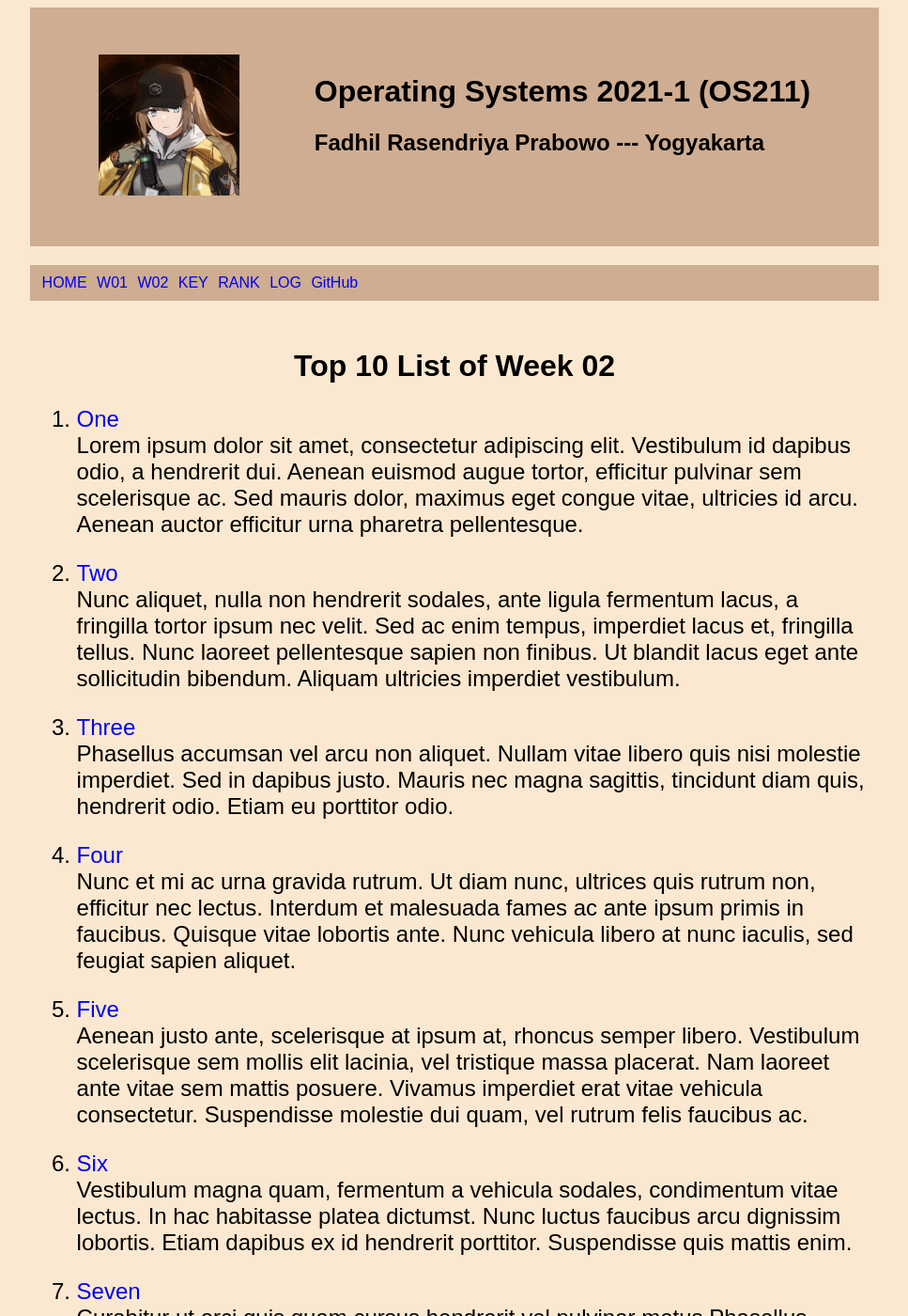
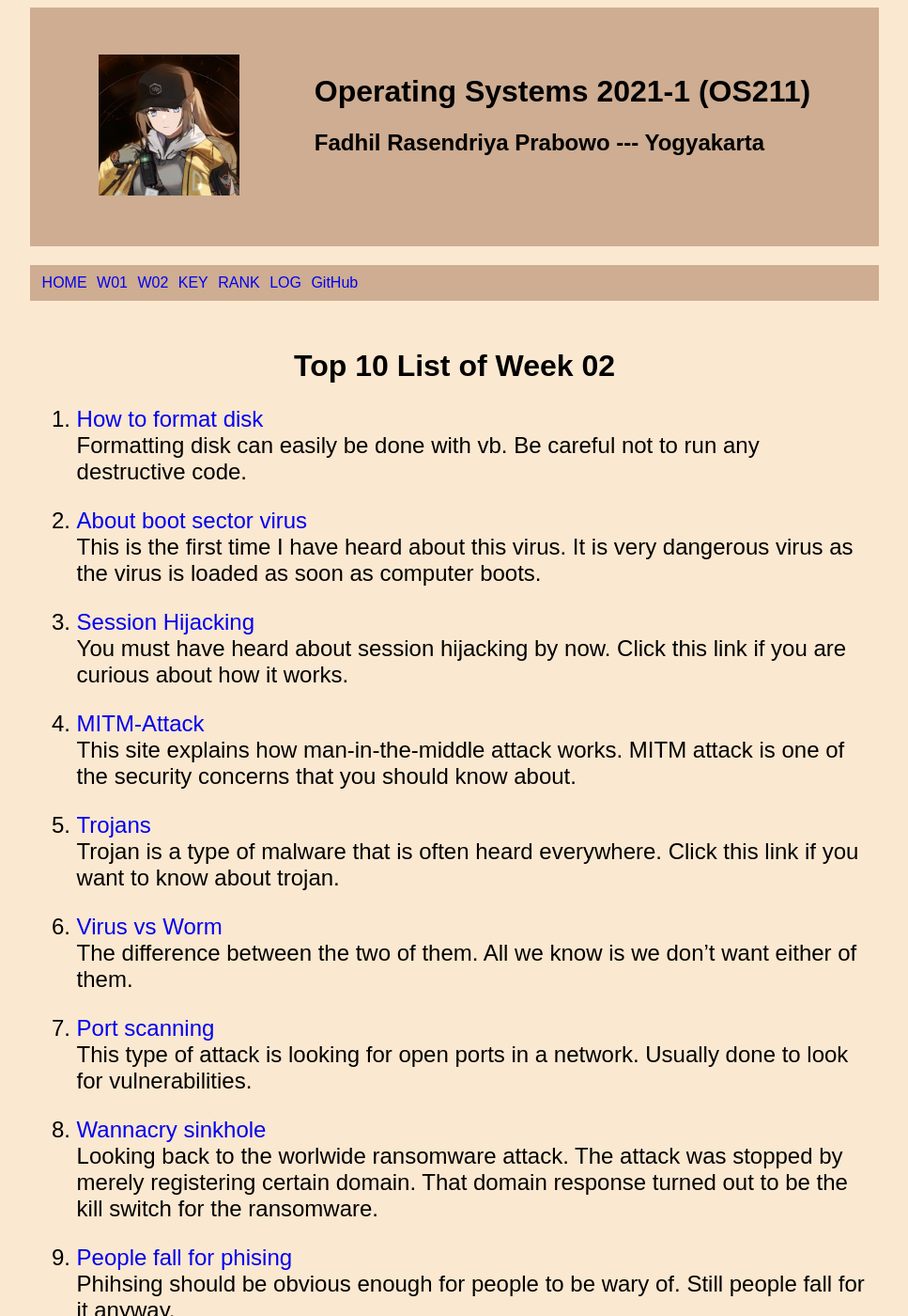
Before and after one commit to fadhilrasendriya/os211, a Jekyll site: the page built from w02.md, in a window 1280 px wide and 1400 px high. Shown: the whole window at 94% size, without its empty margins (156-1123 px from the left). Built offline with Jekyll 4.4.1, drawn with Linux system fonts in a browser that asks for light colours; our own code applies the rules of GitHub Pages for plain Markdown files; some of the changed text lies outside the part shown.

Commit message:
OS211 fadhilrasendriya

```diff
--- a/TXT/mylog.txt
+++ b/TXT/mylog.txt
@@ -41,3 +41,4 @@ ZCZC W02 10 L16 Assignment #6
 ZCZC W02 121 L05 GSGS Security
 ZCZC W02 9 L22 Youtube: session hijacking
 ZCZC W02 135 L04 GitHub Pages: styling.
+ZCZC W02 54 L17 Assignment #7
--- a/w02.md
+++ b/w02.md
@@ -5,72 +5,32 @@ permalink: /W02/
 
 # Top 10 List of Week 02
 
-1. [One](https://en.wikipedia.org/wiki/1)<br>
-Lorem ipsum dolor sit amet, consectetur adipiscing elit.
-Vestibulum id dapibus odio, a hendrerit dui.
-Aenean euismod augue tortor, efficitur pulvinar sem scelerisque ac.
-Sed mauris dolor, maximus eget congue vitae, ultricies id arcu.
-Aenean auctor efficitur urna pharetra pellentesque.
+1. [How to format disk](http://www.vb-helper.com/howto_format_disk.html)<br>
+Formatting disk can easily be done with vb. Be careful not to run any destructive code.
 
-2. [Two](https://en.wikipedia.org/wiki/2)<br>
-Nunc aliquet, nulla non hendrerit sodales, ante ligula fermentum lacus, a fringilla tortor ipsum nec velit.
-Sed ac enim tempus, imperdiet lacus et, fringilla tellus.
-Nunc laoreet pellentesque sapien non finibus.
-Ut blandit lacus eget ante sollicitudin bibendum.
-Aliquam ultricies imperdiet vestibulum.
+2. [About boot sector virus](https://usa.kaspersky.com/resource-center/definitions/boot-sector-virus)<br>
+This is the first time I have heard about this virus. It is very dangerous virus as the virus is loaded as soon as computer boots.
 
-3. [Three](https://en.wikipedia.org/wiki/3)<br>
-Phasellus accumsan vel arcu non aliquet.
-Nullam vitae libero quis nisi molestie imperdiet.
-Sed in dapibus justo.
-Mauris nec magna sagittis, tincidunt diam quis, hendrerit odio.
-Etiam eu porttitor odio.
+3. [Session Hijacking](https://www.greycampus.com/opencampus/ethical-hacking/session-hijacking-process)<br>
+You must have heard about session hijacking by now. Click this link if you are curious about how it works.
 
-4. [Four](https://en.wikipedia.org/wiki/4)<br>
-Nunc et mi ac urna gravida rutrum.
-Ut diam nunc, ultrices quis rutrum non, efficitur nec lectus.
-Interdum et malesuada fames ac ante ipsum primis in faucibus.
-Quisque vitae lobortis ante.
-Nunc vehicula libero at nunc iaculis, sed feugiat sapien aliquet.
+4. [MITM-Attack](https://www.imperva.com/learn/application-security/man-in-the-middle-attack-mitm/)<br>
+This site explains how man-in-the-middle attack works. MITM attack is one of the security concerns that you should know about.
 
-5. [Five](https://en.wikipedia.org/wiki/5)<br>
-Aenean justo ante, scelerisque at ipsum at, rhoncus semper libero.
-Vestibulum scelerisque sem mollis elit lacinia, vel tristique massa placerat.
-Nam laoreet ante vitae sem mattis posuere.
-Vivamus imperdiet erat vitae vehicula consectetur.
-Suspendisse molestie dui quam, vel rutrum felis faucibus ac.
+5. [Trojans](https://www.kaspersky.com/resource-center/threats/trojans)<br>
+Trojan is a type of malware that is often heard everywhere. Click this link if you want to know about trojan.
 
-6. [Six](https://en.wikipedia.org/wiki/6)<br>
-Vestibulum magna quam, fermentum a vehicula sodales, condimentum vitae lectus.
-In hac habitasse platea dictumst.
-Nunc luctus faucibus arcu dignissim lobortis.
-Etiam dapibus ex id hendrerit porttitor.
-Suspendisse quis mattis enim.
+6. [Virus vs Worm](https://www.kaspersky.com/resource-center/threats/computer-viruses-vs-worms)<br>
+The difference between the two of them. All we know is we don't want either of them.
 
-7. [Seven](https://en.wikipedia.org/wiki/7)<br>
-Curabitur ut orci quis quam cursus hendrerit vel pulvinar metus
-Phasellus blandit nunc consequat eros aliquam porta.
-Pellentesque sapien diam, facilisis tincidunt accumsan quis, accumsan suscipit velit.
-Morbi id est maximus, maximus urna eu, auctor odio.
-Nunc sit amet dictum ipsum.
+7. [Port scanning](https://www.avast.com/en-id/business/resources/what-is-port-scanning)<br>
+This type of attack is looking for open ports in a network. Usually done to look for vulnerabilities.
 
-8. [Eight](https://en.wikipedia.org/wiki/8)<br>
-Curabitur mauris neque, mollis feugiat ante id, molestie eleifend nunc.
-Cras tincidunt bibendum dignissim.
-Donec non mauris tincidunt, aliquam lorem eget, porta odio.
-Maecenas ac arcu urna.
-Cras congue tellus lacus.
+8. [Wannacry sinkhole](https://techcrunch.com/2019/07/08/the-wannacry-sinkhole/)<br>
+Looking back to the worlwide ransomware attack. The attack was stopped by merely registering certain domain. That domain response turned out to be the kill switch for the ransomware.
 
-9. [Nine](https://en.wikipedia.org/wiki/9)<br>
-Mauris urna libero, varius in purus nec, tempor pharetra lorem.
-Vivamus lorem nisi, mattis ut tellus at, tincidunt cursus libero.
-Curabitur vehicula placerat neque eget iaculis.
-Nulla facilisi.
-Cras condimentum leo a libero cursus lacinia.
+9. [People fall for phising](https://www.coretech.us/blog/why-do-people-fall-for-phishing-scams)<br>
+Phihsing should be obvious enough for people to be wary of. Still people fall for it anyway.
 
-10. [Ten](https://en.wikipedia.org/wiki/10)<br>
-Nunc imperdiet gravida lorem vitae tincidunt.
-Phasellus tristique nulla at justo finibus pulvinar.
-Phasellus in leo vitae sem congue sollicitudin eu sed risus.
-Aliquam erat volutpat.
-Proin in erat fringilla, pulvinar nisl quis, vulputate purus.
+10. [How to hijack session](https://www.youtube.com/watch?v=dI05-zGNmTE)<br>
+This is a tutorial how to hijack session. For educational purpose only.
```
